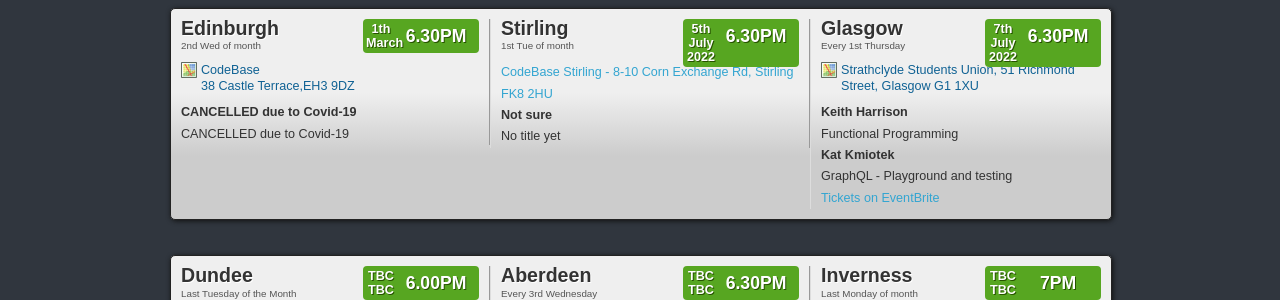
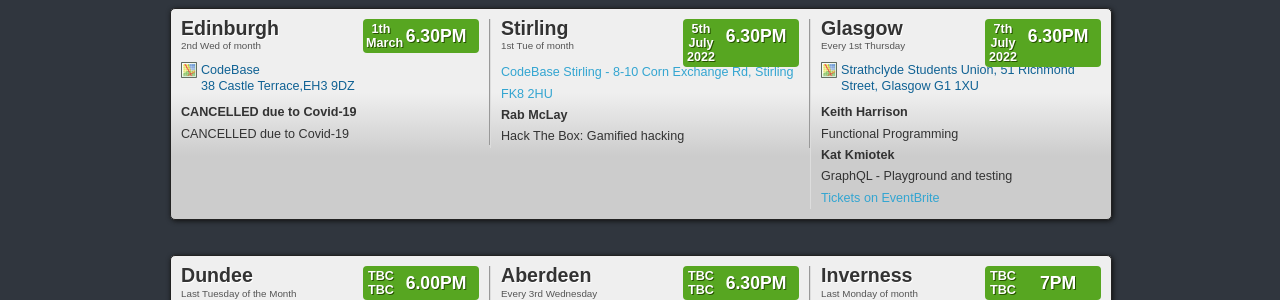
Before and after one commit to techmeetup/techmeetup.co.uk, a Jekyll site: the page built from index.html, in a window 1280 px wide. Shown: the part 391-691 px from the top of the page. Built offline with Jekyll 4.4.1, drawn with Linux system fonts in a browser that asks for light colours.

Commit message:
added speaker for Stirling

```diff
--- a/_data/index.json
+++ b/_data/index.json
@@ -26,8 +26,8 @@
   "stirling": {
     "speakers": [
       {
-        "name": "Not sure",
-        "talk": "No title yet"
+        "name": "Rab McLay",
+        "talk": "Hack The Box: Gamified hacking"
       }
     ],
     "day": "5th",
```
